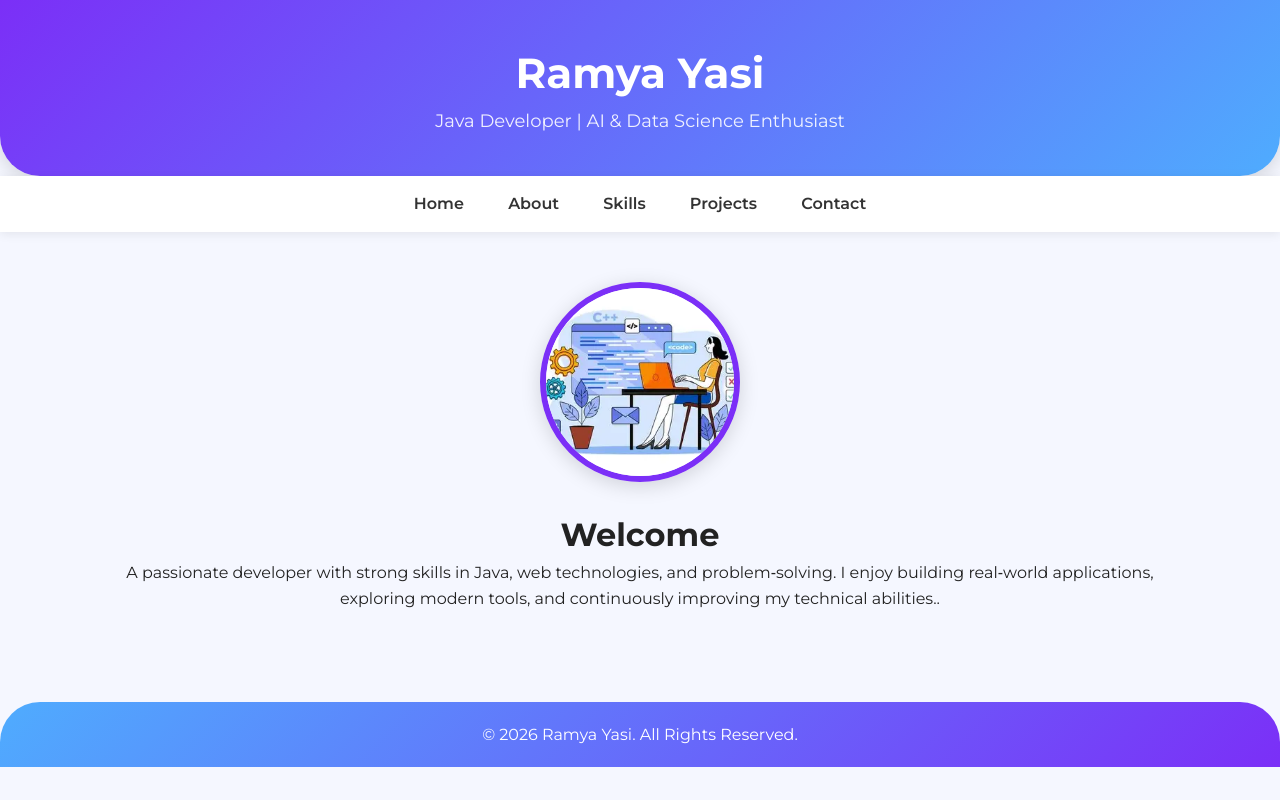
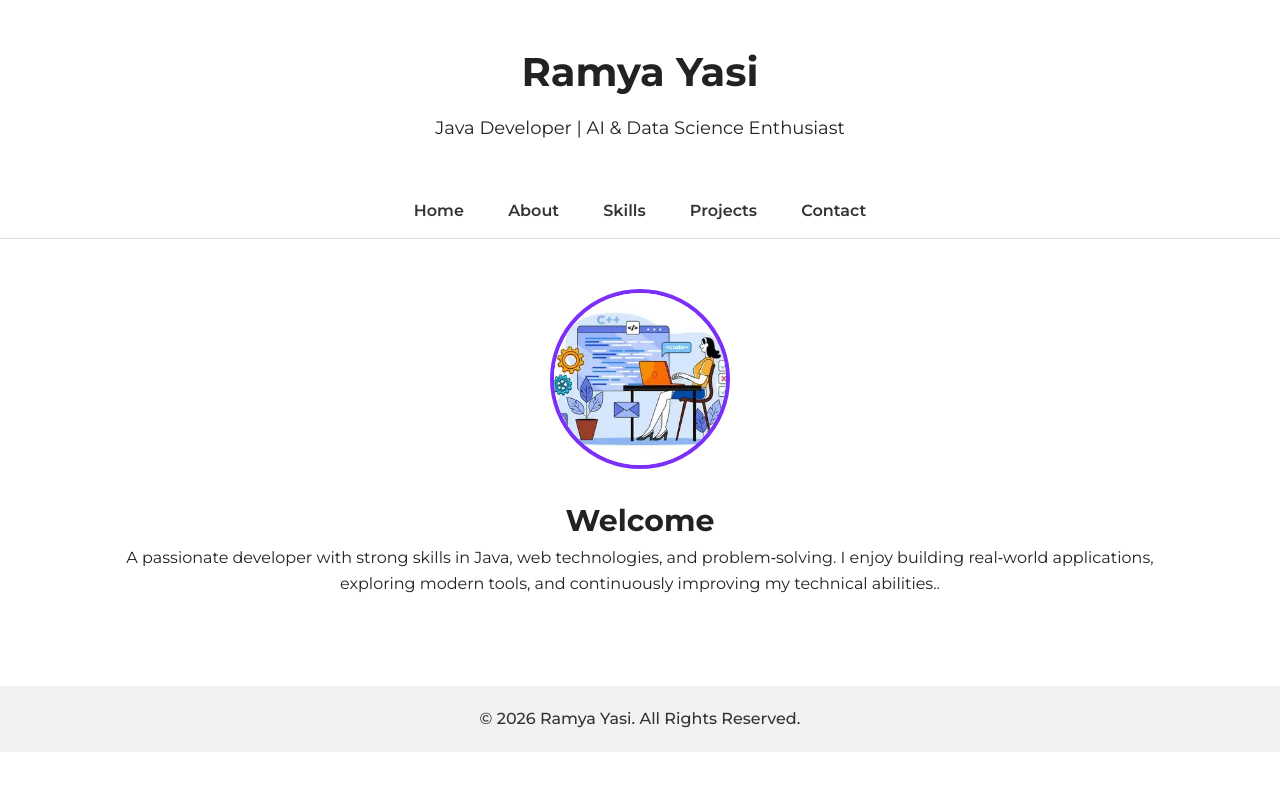
Before and after one commit to RamyaYasi/portfolio, a plain HTML site: page index.html in a window 1280 px wide. Drawn offline with Linux system fonts and the light colour scheme.

Commit message:
style.css

```diff
--- a/style.css
+++ b/style.css
@@ -1,5 +1,5 @@
 /* ------------------------------
-   GLOBAL STYLES
+   GLOBAL STYLES (GT Walsheim Alternative)
 --------------------------------*/
 @import url('https://fonts.googleapis.com/css2?family=Montserrat:wght@300;400;500;600;700&display=swap');
 
@@ -11,45 +11,37 @@
 }
 
 body {
-    background: #f5f7ff;
+    background-color: #ffffff;
     color: #222;
     line-height: 1.6;
 }
 
 /* ------------------------------
-   GRADIENT HEADER
+   HEADER
 --------------------------------*/
 header {
-    background: linear-gradient(135deg, #7b2ff7, #4facfe);
+    text-align: center;
     padding: 40px 20px;
-    text-align: center;
-    color: white;
-    border-bottom-left-radius: 40px;
-    border-bottom-right-radius: 40px;
-    box-shadow: 0 4px 20px rgba(0,0,0,0.15);
 }
 
 header h1 {
-    font-size: 42px;
+    font-size: 40px;
     font-weight: 700;
 }
 
 header p {
     font-size: 18px;
-    opacity: 0.9;
+    margin-top: 10px;
 }
 
 /* ------------------------------
    NAVIGATION
 --------------------------------*/
 nav {
-    background: white;
+    background: #ffffff;
     padding: 15px;
     text-align: center;
-    box-shadow: 0 2px 10px rgba(0,0,0,0.08);
-    position: sticky;
-    top: 0;
-    z-index: 100;
+    border-bottom: 1px solid #ddd;
 }
 
 nav a {
@@ -82,13 +74,12 @@ nav a:hover {
 }
 
 .hero img {
-    width: 200px;
-    height: 200px;
+    width: 180px;
+    height: 180px;
     border-radius: 50%;
     object-fit: cover;
-    border: 6px solid #7b2ff7;
-    box-shadow: 0 4px 20px rgba(0,0,0,0.15);
-    transition: 0.4s;
+    border: 4px solid #7b2ff7;
+    transition: 0.3s;
 }
 
 .hero img:hover {
@@ -97,7 +88,7 @@ nav a:hover {
 
 .hero h2 {
     margin-top: 20px;
-    font-size: 32px;
+    font-size: 30px;
     font-weight: 700;
 }
 
@@ -105,46 +96,43 @@ nav a:hover {
    SECTION TITLES
 --------------------------------*/
 .section-title {
-    font-size: 28px;
+    font-size: 26px;
     font-weight: 700;
     margin-bottom: 20px;
     color: #7b2ff7;
-    border-left: 6px solid #4facfe;
-    padding-left: 12px;
 }
 
 /* ------------------------------
    PROJECT CARDS
 --------------------------------*/
 .project-card {
-    background: white;
-    padding: 25px;
-    border-radius: 20px;
-    margin-bottom: 30px;
-    box-shadow: 0 4px 20px rgba(0,0,0,0.1);
+    background: #ffffff;
+    padding: 20px;
+    border-radius: 12px;
+    margin-bottom: 25px;
+    border: 1px solid #eee;
     transition: 0.3s;
 }
 
 .project-card:hover {
-    transform: translateY(-5px);
-    box-shadow: 0 6px 25px rgba(0,0,0,0.15);
+    transform: translateY(-4px);
+    box-shadow: 0 4px 18px rgba(0,0,0,0.1);
 }
 
 .project-card img {
     width: 100%;
-    border-radius: 15px;
-    margin-bottom: 15px;
+    border-radius: 10px;
+    margin-bottom: 12px;
 }
 
 /* ------------------------------
    FOOTER
 --------------------------------*/
 footer {
-    background: linear-gradient(135deg, #4facfe, #7b2ff7);
-    color: white;
+    background: #f2f2f2;
+    color: #333;
     text-align: center;
     padding: 20px;
     margin-top: 40px;
-    border-top-left-radius: 40px;
-    border-top-right-radius: 40px;
+    font-weight: 500;
 }
```
